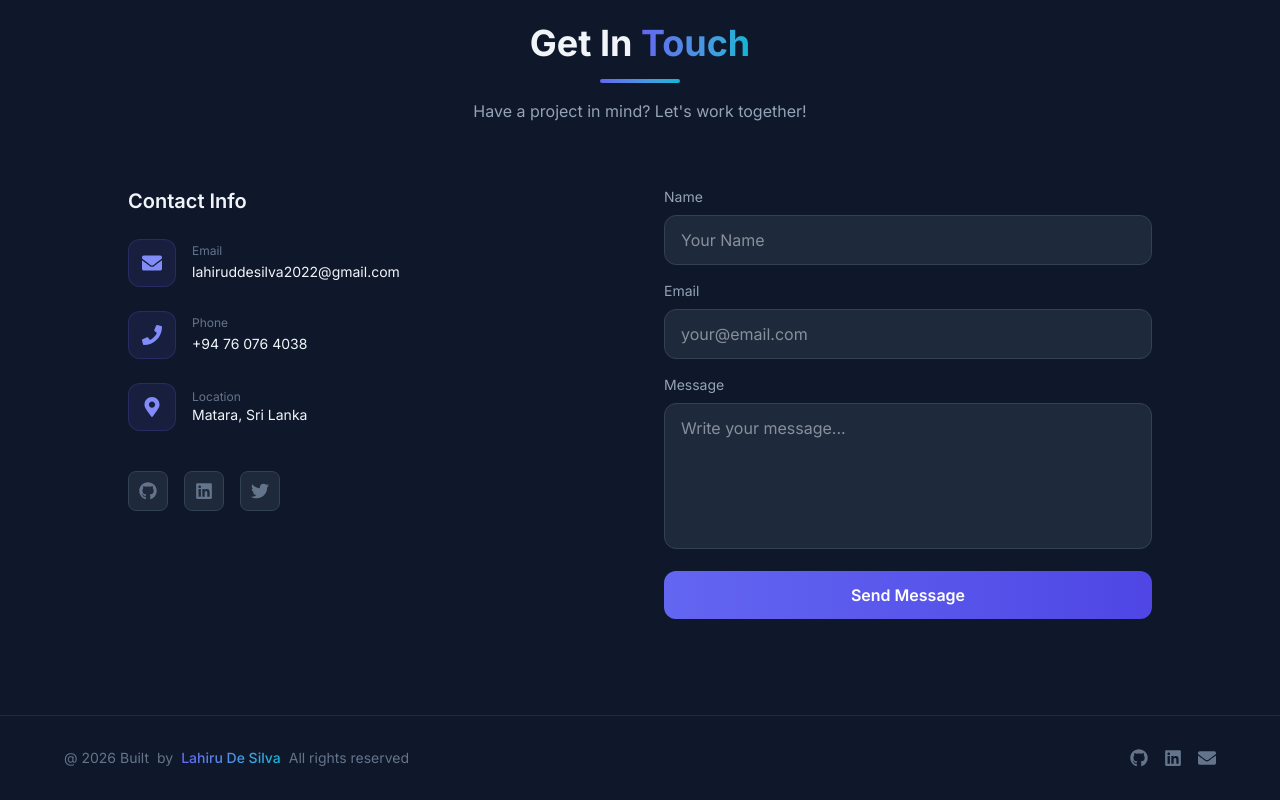
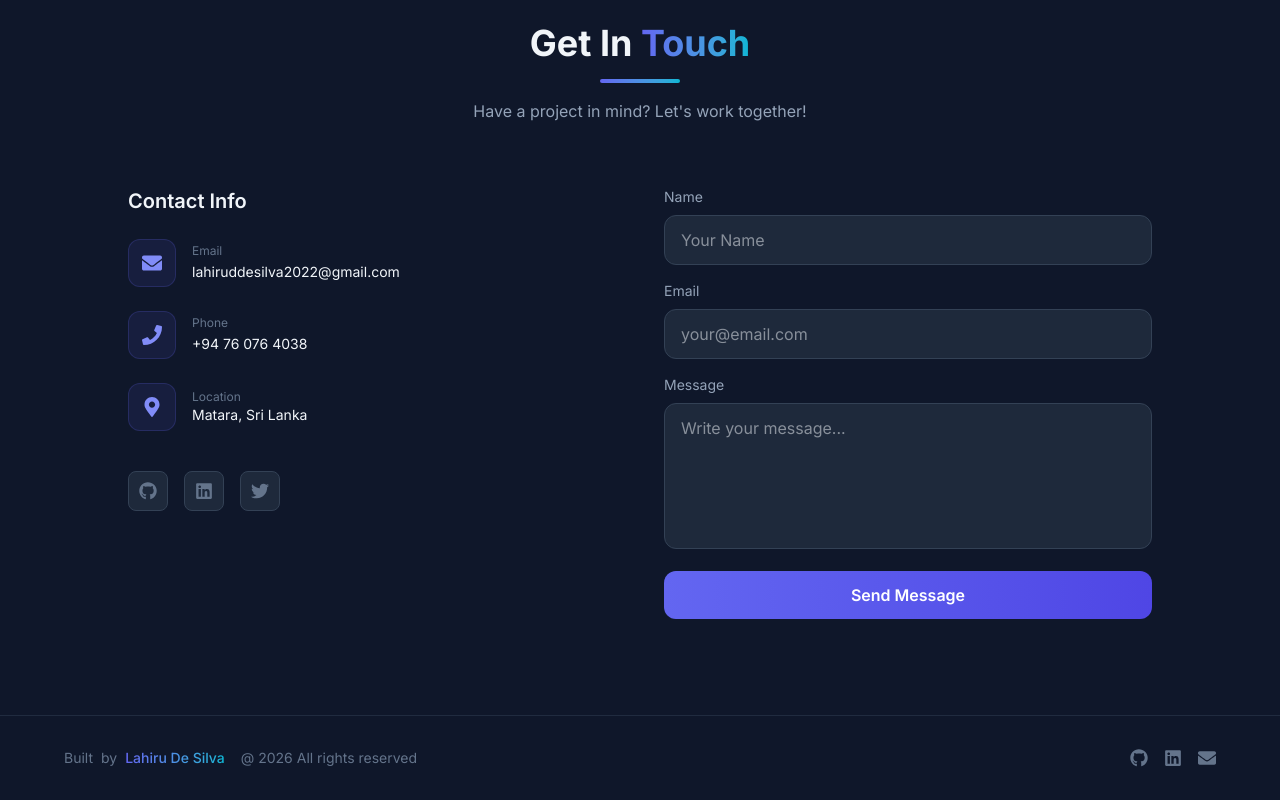
Before and after one commit to LahiruDS/E-portfolio, a React (Vite) app: page / in a window 1280 px wide. Shown: the part 6027-6827 px from the top of the page. Built offline with nearby package versions, Linux system fonts and the light colour scheme.

Commit message:
8th commit

```diff
--- a/src/components/Footer.jsx
+++ b/src/components/Footer.jsx
@@ -5,12 +5,12 @@ export default function Footer() {
     <footer className="py-8 px-6 border-t border-surface-lighter/50">
       <div className="max-w-6xl mx-auto flex flex-col md:flex-row items-center justify-between gap-4">
         <div className="flex items-center gap-2 text-text-muted text-sm">
-          <span>@ 2026 Built</span>
+          <span>Built</span>
           <span>by</span>
           <span className="bg-gradient-to-r from-primary to-accent bg-clip-text text-transparent font-medium">
             Lahiru De Silva
-          </span>
-          <span>All rights reserved</span>
+          </span><br/>
+          <span>@ 2026 All rights reserved</span>
         </div>
 
         <div className="flex items-center gap-4">
```
